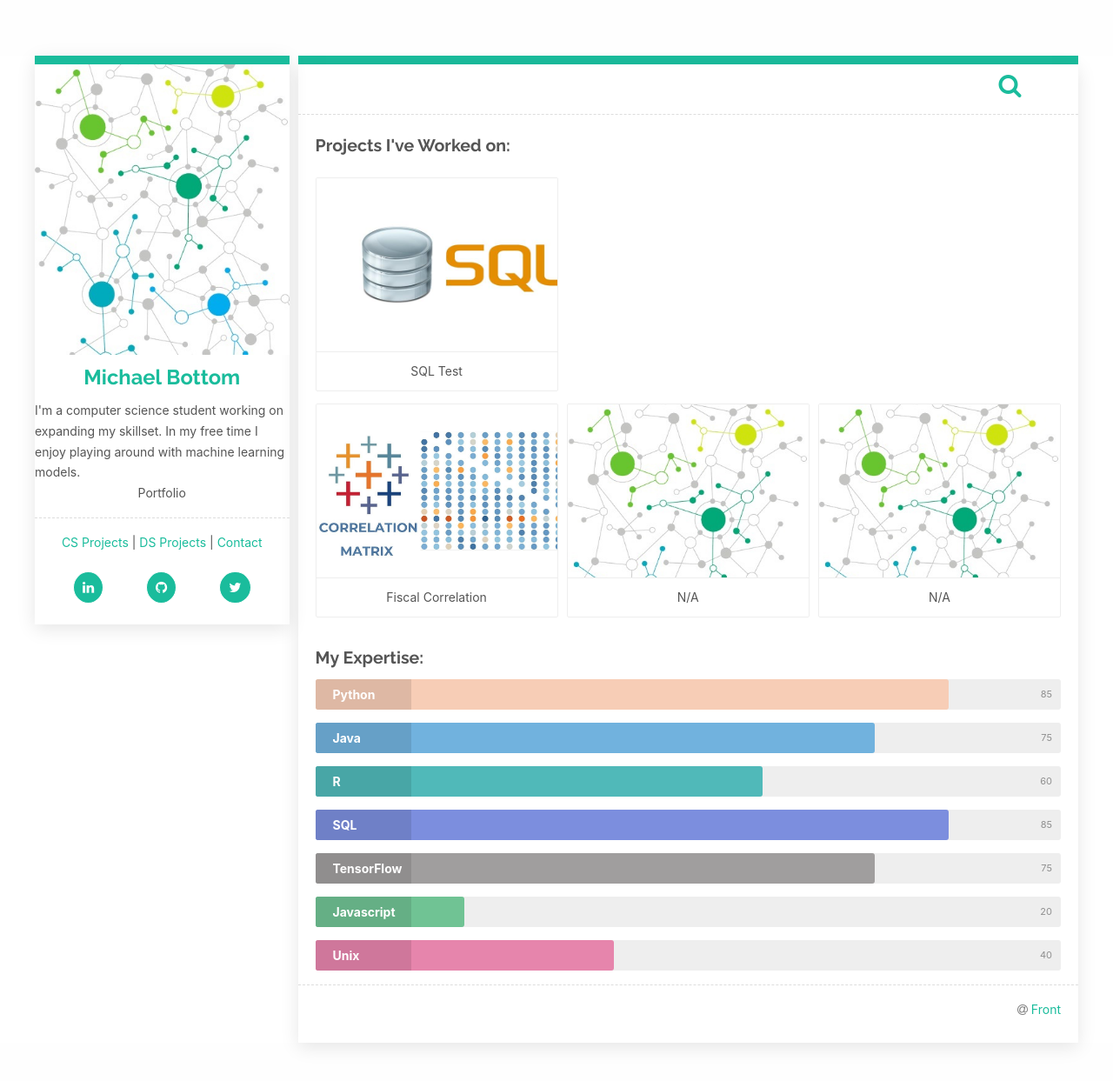
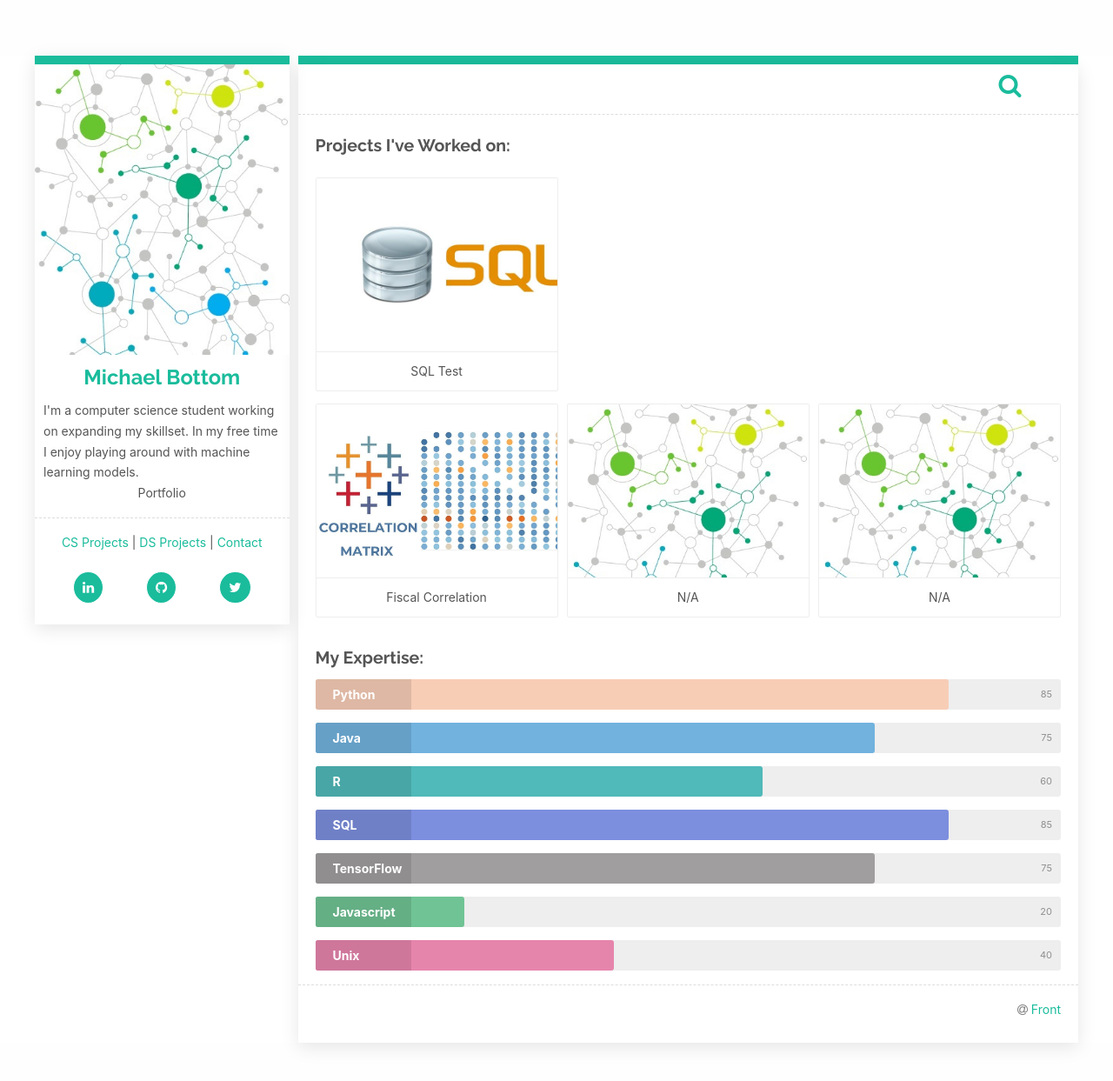
Before and after one commit to MLBott/home, a Jekyll site: the page built from index.html, in a window 1280 px wide and 1263 px high. Shown: the top 1243 px of the window at 87% size. Built offline with Jekyll 4.4.1, drawn with Linux system fonts in a browser that asks for light colours; nearby versions of some CDN libraries.

Commit message:
Update default.html

```diff
--- a/_layouts/default.html
+++ b/_layouts/default.html
@@ -94,7 +94,7 @@ Google Analytics code. <head> tag is the right place for analytics code as direc
                <div class="author-container shadow">
                 <div class="author"><img src="/images/author-image.jpg" width="100%" height="auto;" alt="{{site.title}}" onclick="location.href='/'"></div>
                 <div class="about text-center"><h1 class="title"><a href="/{{site.baseurl}}">Michael Bottom</a></h1></div>
-		<div class="bio text-left" padding: 20px><p class="m0">I'm a computer science student working on expanding my skillset. In my free time I enjoy playing around with machine learning models.</p></div>
+		<div class="bio text-left" style="padding-left: 10px; padding-right: 10px;"><p class="m0">I'm a computer science student working on expanding my skillset. In my free time I enjoy playing around with machine learning models.</p></div>
                 <div class="bio text-center"><p class="m0">Portfolio</p></div>
                 <hr class="dashed">
                 <div class="social text-center">
```
